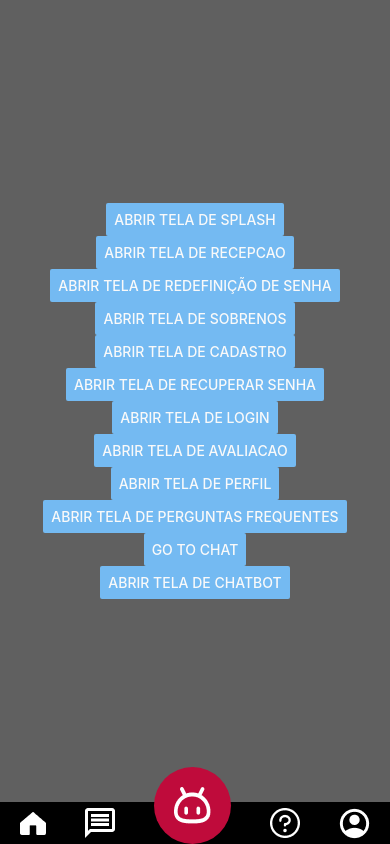
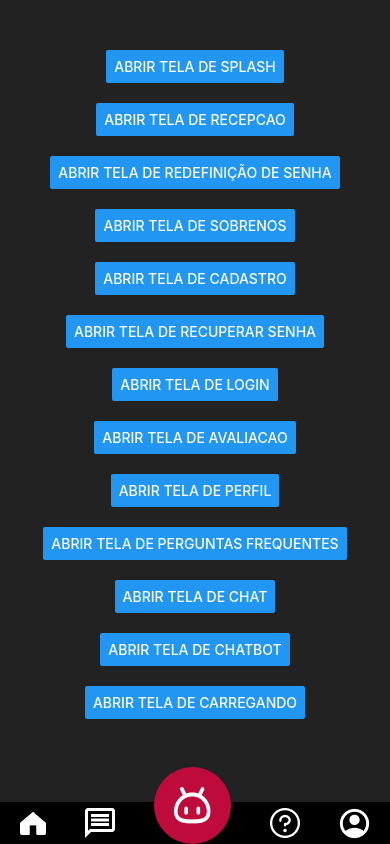
Before and after one commit to PabloCamiloJesus/CAT-Assist-Mobile, a React Native app: screen /PageList in a window 390 px wide. Built offline with nearby package versions, Linux system fonts and the light colour scheme; no server answers.

Commit message:
Implementação de design simples
Implementado um design melhorado, porém não finalizado da tela de seleção de conversas do chat.

```diff
--- a/App.js
+++ b/App.js
@@ -21,6 +21,7 @@ import ChatScreen from "./screens/Chat/ChatScreen";
 import Redefinicao from "./screens/Redefinir_senha/redefinicaao"
 import FAQScreen from './screens/FAQ/FAQScreen';
 import Navbar from "./components/navbar";
+import Loading from "./screens/loading/loading";
 
 AppRegistry.registerComponent("main", () => App);
 
@@ -63,6 +64,16 @@ export default function App() {
           }}
           listeners={({ navigation }) => ({
             focus: () => handleNavigationChange("Splash"),
+          })}
+        />
+        <Stack.Screen
+          name="Loading"
+          component={Loading}
+          options={{
+            headerShown: false,
+          }}
+          listeners={({ navigation }) => ({
+            focus: () => handleNavigationChange("Loading"),
           })}
         />
         <Stack.Screen
--- a/package.json
+++ b/package.json
@@ -2,7 +2,7 @@
   "name": "cat-assist-mobile",
   "version": "1.0.0",
   "scripts": {
-    "start": "expo start",
+    "start": "expo start --dev-client",
     "android": "expo run:android",
     "ios": "expo run:ios",
     "web": "expo start --web"
--- a/screens/Chat/ChatScreen.js
+++ b/screens/Chat/ChatScreen.js
@@ -197,18 +197,26 @@ const styles = StyleSheet.create({
     width: "100%"
   },
   contactButton: {
+    display: "flex",
+    alignItems: "center",
+    justifyContent: "center",
+
     borderColor: "black",
     borderStyle: "solid",
     borderWidth: 2,
-    width: '100%',
+    width: "100%",
+    textAlign: "center",
     paddingVertical: 12,
+    paddingHorizontal: 0,
   },
   contactList: {
-    flex: 1,
-    flexDirection: "column",
-    display: 'flex',
-    justifyContent: 'flex-start',
-    alignItems: 'center',
+    display: "flex",
+    width: "100%",
+    padding: 0,
+    gap: 10,
+    margin: 0,
+    alignItems: "stretch",
+    justifyContent: "flex-start"
   },
   Header: {
     flexDirection: 'row',
--- a/screens/_Dev_screens/pagelist.js
+++ b/screens/_Dev_screens/pagelist.js
@@ -1,58 +1,78 @@
 import React from 'react'
-import { StyleSheet, View, Button } from 'react-native'
+import { StyleSheet, ScrollView, View, Button } from 'react-native'
+import Loading from '../loading/loading'
 
 const PageList = ({ navigation }) => {
     return (
-        <View style={styles.container}>
+        <ScrollView style={styles.container}>
+            <View style={styles.container2}>
             <Button
                 title="Abrir tela de Splash"
+                style={styles.button}
                 onPress={() => navigation.navigate("Splash")}
             />
             <Button
                 title="Abrir tela de Recepcao"
+                style={styles.button}
                 onPress={() => navigation.navigate("Recepcao")}
             />
             <Button
                 title="Abrir tela de Redefinição de senha"
+                style={styles.button}
                 onPress={() => navigation.navigate("Redefinicao")}
             />
             <Button
                 title="Abrir tela de SobreNos"
+                style={styles.button}
                 onPress={() => navigation.navigate("Sobrenos")}
             />
             <Button
                 title="Abrir tela de Cadastro"
+                style={styles.button}
                 onPress={() => navigation.navigate("Cadastro")}
             />
             <Button
                 title="Abrir tela de recuperar senha"
+                style={styles.button}
                 onPress={() => navigation.navigate("RecuperarSenha")}
             />
             <Button
                 title="Abrir tela de login"
+                style={styles.button}
                 onPress={() => navigation.navigate("Login")}
             />
             <Button
                 title="Abrir tela de avaliacao"
+                style={styles.button}
                 onPress={() => navigation.navigate("Avalicao_tela")}
             />
             <Button
                 title="Abrir tela de perfil"
+                style={styles.button}
                 onPress={() => navigation.navigate("ProfileScreen")}
             />
             <Button
                 title="Abrir tela de Perguntas Frequentes"
+                style={styles.button}
                 onPress={() => navigation.navigate("FAQScreen")}
             />
             <Button
-                title="go to Chat"
+                title="Abrir tela de Chat"
+                style={styles.button}
                 onPress={() => navigation.navigate("ChatScreen")}
             />
             <Button
                 title="Abrir tela de Chatbot"
+                style={styles.button}
                 onPress={() => navigation.navigate("ChatbotScreen")}
             />
-        </View>
+            <Button
+                title="Abrir tela de carregando"
+                style={styles.button}
+                onPress={() => navigation.navigate("Loading")}
+            />
+            </View>
+        </ScrollView>
     )
 }
 
@@ -61,11 +81,19 @@ export default PageList
 const styles = StyleSheet.create({
     container: {
         flex: 1,
-        height: "100%",
-        width: "100%",
+        backgroundColor: "#222",
+        paddingTop: 50,
+    },
+    container2: {
+        flex: 1,
+        display: "flex",
         alignItems: "center",
         justifyContent: "center",
-        backgroundColor: "#000",
-        opacity: 0.6,
+        gap: 20,
+        paddingBottom: 100
     },
+    button: {
+        backgroundColor: "#fff",
+        color: "#000"
+    }
 })
--- a/screens/loading/loading.js
+++ b/screens/loading/loading.js
@@ -1,25 +1,38 @@
-import React from 'react'
-import { Text, StyleSheet } from 'react-native';
+import { useNavigation } from '@react-navigation/native';
+import React from 'react';
+import { StyleSheet, Image, View, Text } from 'react-native';
+
 
 const Loading = () => {
   return (
-    <Text style={styles.loading}>
-      Carregando...
-    </Text>
-
-
+    <View style={styles.container}>
+      <Image source={require('../../assets/images/logo-sesi.png')} style={styles.sesiLogo} />
+    </View>
   )
-
-
 }
 
 export default Loading
 
 const styles = StyleSheet.create({
+  container: {
+    flex: 1,
+    justifyContent: 'center',
+    alignItems: 'center',
+    backgroundColor: '#000',
+  },
+
+  sesiLogo: {
+    height: 100,
+    width: 300,
+
+  },
 
   loading: {
-    textAlign: "center",
-    paddingTop: 50,
+    borderWidth: 10,
+    borderRadius: 500,
+    borderColor: "#fff",
+    borderLeftColor: "#f00",
+    width: 100,
+    height: 100
   }
-
 })
--- a/screens/tela_perfil/perfil.js
+++ b/screens/tela_perfil/perfil.js
@@ -34,13 +34,11 @@ const ProfileScreen = () => {
     return unsubscribe;
   }, [user, auth])
 
-  // if (loading) return <Loading />;
+  if (loading) return <Loading />;
 
   return (
     <View style={styles.container}>
-      {/* Header with Profile Picture */}
       <View style={styles.header}>
-        {/* Profile Image larger and overlapping */}
         <Image
           source={{ uri: user ? user.photoURL : "asset:../assets/navbar/profile.png" }}
           style={styles.profileImage}
@@ -50,7 +48,6 @@ const ProfileScreen = () => {
       {/* Profile Details */}
       <View style={styles.profileDetails}>
         <Text style={styles.name}>{user ? user.displayName : "DEFAULT"}</Text>
-        <Text style={styles.age}>9 anos</Text>
 
         <View style={styles.divider} />
 
@@ -59,17 +56,8 @@ const ProfileScreen = () => {
 
         <View style={styles.divider} />
 
-        {/* <Text style={styles.label}>DATA NASCIMENTO</Text>
-        <Text style={styles.birthDate}>05/06/2015</Text> */}
+        <View style={styles.footer}>
 
-        {/* <View style={styles.divider} /> */}
-
-        {/* Card Expiry and Logout Button */}
-        <View style={styles.footer}>
-          {/* <View>
-            <Text style={styles.cardLabel}>Vencimento da carteirinha:</Text>
-            <Text style={styles.cardExpiry}>12/09/2026</Text>
-          </View> */}
           <TouchableOpacity onPress={() => {
             signOut(auth)
               .then(() => {
@@ -95,28 +83,28 @@ const styles = StyleSheet.create({
     backgroundColor: '#fff',
   },
   header: {
-    height: 120,  // Reduced height to make space for image to overlap
+    height: 120,
     backgroundColor: '#D10542',
     borderBottomLeftRadius: 20,
     borderBottomRightRadius: 20,
     justifyContent: 'flex-end',
     alignItems: 'center',
-    paddingBottom: 10, // Adds spacing to adjust image overlap
+    paddingBottom: 10,
   },
   profileImage: {
-    width: 160,  // Increased size to make the image larger
+    width: 160,
     height: 160,
-    borderRadius: 80,  // Circular image
-    borderWidth: 4,  // White border for better appearance
+    borderRadius: 80,
+    borderWidth: 4,
     borderColor: '#fff',
     backgroundColor: '#CCCCCC',
-    position: 'absolute',  // Overlap effect
-    top: 50,  // Adjust the position to overlap header and details area
+    position: 'absolute',
+    top: 50,
   },
   profileDetails: {
     padding: 20,
     alignItems: 'center',
-    marginTop: 80,  // Added margin to adjust the content below the image
+    marginTop: 80,
   },
   name: {
     fontSize: 22,
```
Also changed, not shown: eas.json (line endings or trailing spaces), screens/Chatbot/ChatbotScreen.js.
